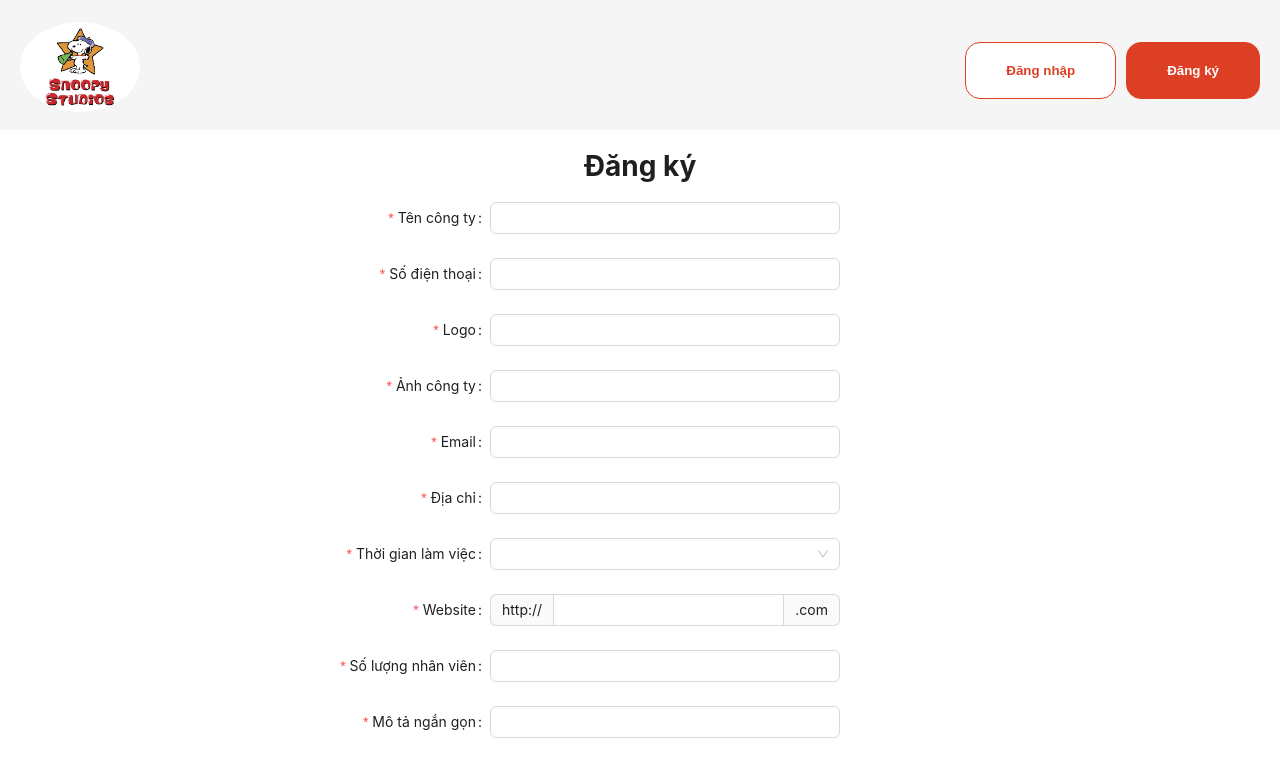
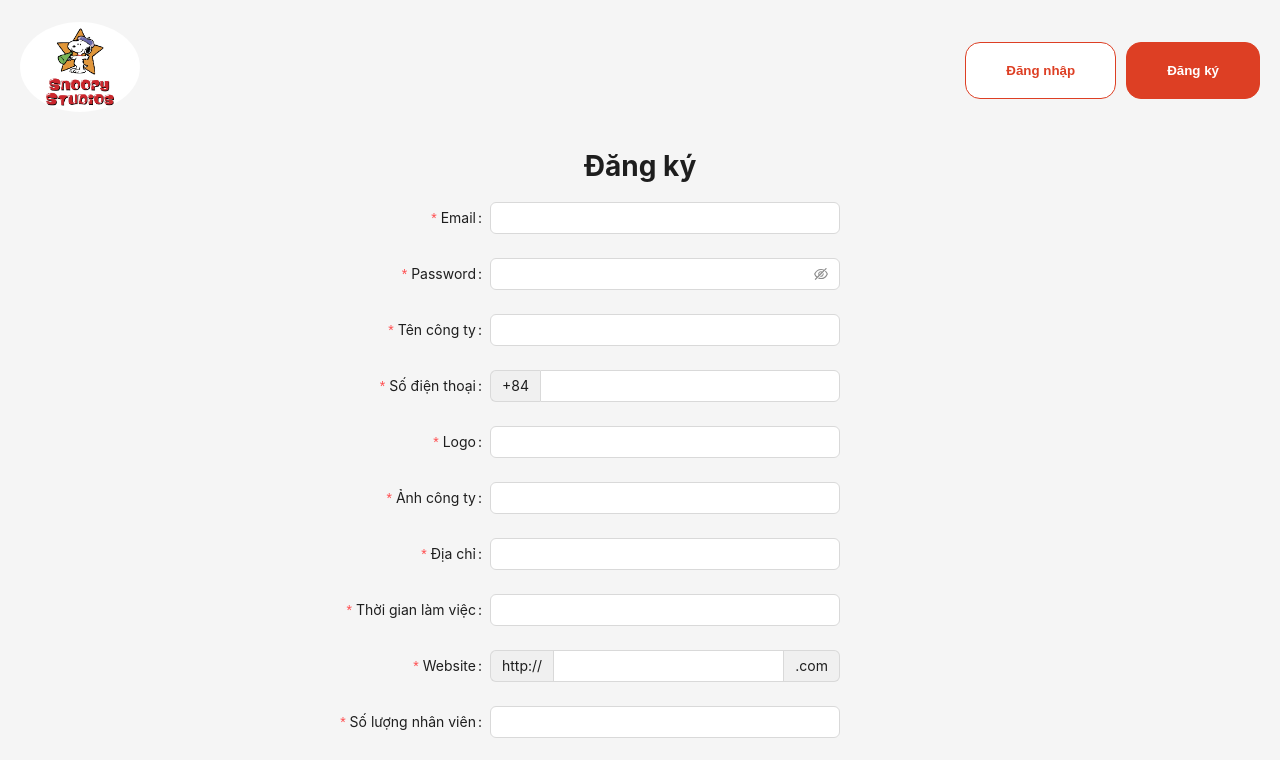
Before and after one commit to thanhlamcode/Tuyen-dung-IT, a React (Create React App) app in the folder it-recruiment/: page /register in a window 1280 px wide. Shown: the top 760 px of the page. Built offline with nearby package versions, Linux system fonts and the light colour scheme.

Commit message:
tính năng đăng ký

```diff
--- a/it-recruiment/src/Layout/LayoutAdmin/index.js
+++ b/it-recruiment/src/Layout/LayoutAdmin/index.js
@@ -10,12 +10,13 @@ import { Content, Footer } from "antd/es/layout/layout";
 import "./styles.scss";
 import MenuSideBar from "../../components/MenuSideBar";
 import { useState } from "react";
-import { Outlet } from "react-router-dom";
+import { NavLink, Outlet } from "react-router-dom";
 
 function LayoutAdmin() {
   const [collapsed, setCollapsed] = useState(false);
   return (
     <>
+      <div className="admin">
         <Layout>
           <header className="header-admin">
             <div
@@ -23,13 +24,15 @@ function LayoutAdmin() {
                 collapsed ? "--collapse" : ""
               }`}
             >
-            IT Admin
+              <NavLink to="/admin/overview">IT Admin</NavLink>
             </div>
             <div className="header-right">
               <div className="collapse">
                 <Button
                   type="text"
-                icon={collapsed ? <MenuUnfoldOutlined /> : <MenuFoldOutlined />}
+                  icon={
+                    collapsed ? <MenuUnfoldOutlined /> : <MenuFoldOutlined />
+                  }
                   onClick={() => setCollapsed(!collapsed)}
                   style={{
                     fontSize: "16px",
@@ -39,7 +42,9 @@ function LayoutAdmin() {
                 />
               </div>
               <div className="btn">
-              <Button icon={<HomeOutlined />}>Trang chủ</Button>
+                <Button icon={<HomeOutlined />}>
+                  <NavLink to="/admin/overview">Trang chủ</NavLink>
+                </Button>
                 <Button icon={<LogoutOutlined />}>Đăng xuất</Button>
               </div>
             </div>
@@ -58,12 +63,15 @@ function LayoutAdmin() {
                 <MenuSideBar />
               </div>
             </Sider>
-          <Content>
+            <Content className="content">
               <Outlet />
             </Content>
           </Layout>
-        <Footer>Copyright @ 2024 TopDev</Footer>
+          <Footer className="footer" theme="light">
+            Copyright @ 2024 TopDev
+          </Footer>
         </Layout>
+      </div>
     </>
   );
 }
--- a/it-recruiment/src/Layout/LayoutAdmin/styles.scss
+++ b/it-recruiment/src/Layout/LayoutAdmin/styles.scss
@@ -1,3 +1,4 @@
+.admin{
     .header-admin{
         display: flex;
         background: white;
@@ -52,3 +53,4 @@
             width: 100%;
         }
     }
+}
--- a/it-recruiment/src/pages/Apply/index.js
+++ b/it-recruiment/src/pages/Apply/index.js
@@ -1,11 +1,9 @@
 import { Tag } from "antd";
 import { useSelector } from "react-redux";
-import { useParams } from "react-router-dom";
 import "./styles.scss";
 import ModalForm from "../../components/ModalForm";
 
 function Apply() {
-  const param = useParams();
   const dataJob = useSelector((state) => state.jobReducer);
   console.log(dataJob);
   console.log(dataJob.dataJob);
--- a/it-recruiment/src/pages/Register/index.js
+++ b/it-recruiment/src/pages/Register/index.js
@@ -1,16 +1,28 @@
-import { Button, Form, Input, InputNumber, Select } from "antd";
+import { Button, Form, Input, InputNumber, message } from "antd";
 import "./styles.scss";
-
+import { post } from "../../until/request";
+import { useRef } from "react";
+import { useNavigate } from "react-router-dom";
 function Register() {
-  const workingTime = [
-    { key: 1, value: "Monday" },
-    { key: 2, value: "Tuesday" },
-    { key: 3, value: "Wednesday" },
-    { key: 4, value: "Thursday" },
-    { key: 5, value: "Friday" },
-    { key: 6, value: "Saturday" },
-    { key: 7, value: "Sunday" },
-  ];
+  const [messageApi, contextHolder] = message.useMessage();
+  const formRef = useRef();
+  const navigate = useNavigate();
+  const key = "updatable";
+  const openMessage = () => {
+    messageApi.open({
+      key,
+      type: "loading",
+      content: "Loading...",
+    });
+    setTimeout(() => {
+      messageApi.open({
+        key,
+        type: "success",
+        content: "Đăng ký thành công",
+        duration: 4,
+      });
+    }, 1000);
+  };
 
   const formItemLayout = {
     labelCol: {
@@ -31,21 +43,64 @@ function Register() {
     },
   };
 
-  const handleSubmit = (e) => {
+  const handleSubmit = async (e) => {
     console.log(e);
+    const phone = `+84${e.phone}`;
+    const data = {
+      ...e,
+      phone: phone,
+    };
+
+    console.log(data);
+
+    const respone = await post("/companies", data);
+    // const respone = 1;
+    if (respone) {
+      await openMessage(); // Chờ cho openMessage() hoàn thành
+      setTimeout(() => {
+        navigate("/login");
+      }, 3000);
+    }
   };
 
   return (
     <>
+      {contextHolder}
       <div className="register">
         <h1>Đăng ký</h1>
         <Form
+          ref={formRef}
           {...formItemLayout}
           style={{
             maxWidth: 600,
           }}
           onFinish={handleSubmit}
         >
+          <Form.Item
+            name="email"
+            label="Email"
+            rules={[
+              {
+                required: true,
+                type: "email",
+              },
+            ]}
+          >
+            <Input />
+          </Form.Item>
+
+          <Form.Item
+            name="password"
+            label="Password"
+            rules={[
+              {
+                required: true,
+              },
+            ]}
+          >
+            <Input.Password />
+          </Form.Item>
+
           <Form.Item
             label="Tên công ty"
             name="companyName"
@@ -70,6 +125,7 @@ function Register() {
             ]}
           >
             <InputNumber
+              addonBefore="+84"
               style={{
                 width: "100%",
               }}
@@ -102,18 +158,6 @@ function Register() {
           >
             <Input />
           </Form.Item>
-          <Form.Item
-            name="email"
-            label="Email"
-            rules={[
-              {
-                required: true,
-                type: "email",
-              },
-            ]}
-          >
-            <Input />
-          </Form.Item>
 
           <Form.Item
             label="Địa chỉ"
@@ -138,7 +182,7 @@ function Register() {
               },
             ]}
           >
-            <Select options={workingTime} mode="multiple" allowClear></Select>
+            <Input />
           </Form.Item>
 
           <Form.Item
```
Also changed, not shown: 1 other file (tests, documents, lock files or other folders). Lines whose indentation alone changed are shown as unchanged.
